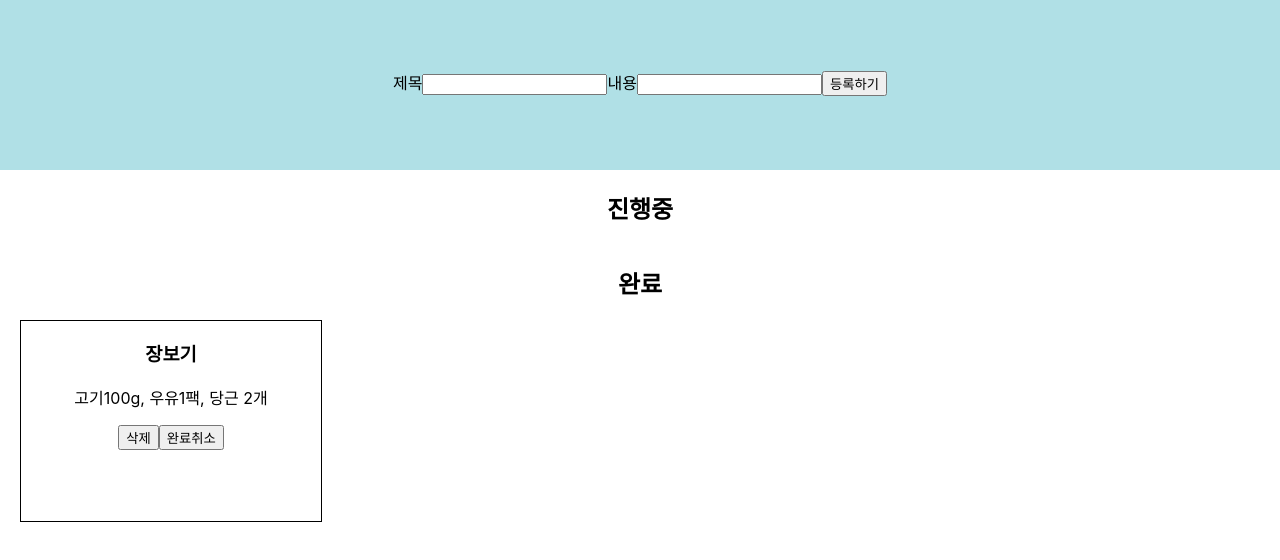
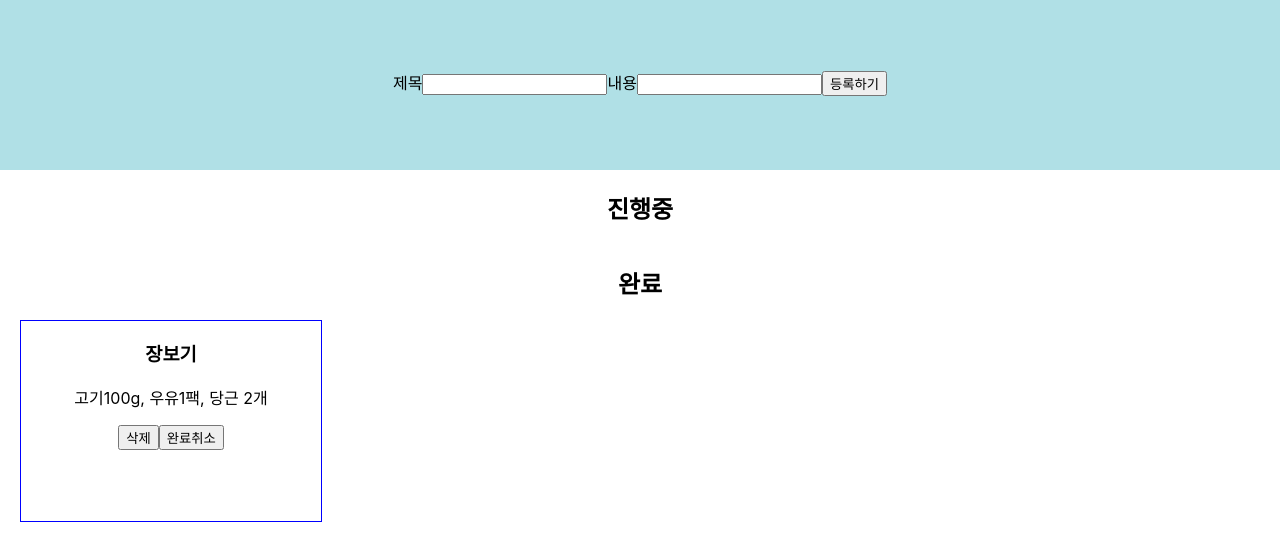
Before and after one commit to Laejun-Kim/todo-list2, a React (Create React App) app: page / in a window 1280 px wide. Shown: the top 560 px of the page. Built offline with nearby package versions, Linux system fonts and the light colour scheme.

Commit message:
Update Todo.jsx

```diff
--- a/src/components/Todo.jsx
+++ b/src/components/Todo.jsx
@@ -7,7 +7,7 @@ const StDiv = styled.div`
   margin-left: 20px;
 `;
 const StTodoDiv = styled.div`
-  border: 1px solid black;
+  border: 1px solid ${(props) => (props.isDone ? "blue" : "red")};
   width: 300px;
   height: 200px;
 `;
@@ -37,7 +37,7 @@ const Todo = ({ toDos, setToDos }) => {
           .filter((item) => item.isDone === false)
           .map((item) => {
             return (
-              <StTodoDiv key={item.id}>
+              <StTodoDiv key={item.id} isDone={item.isDone}>
                 <h3>{item.title}</h3>
                 <p>{item.content}</p>
                 <div>
@@ -54,7 +54,7 @@ const Todo = ({ toDos, setToDos }) => {
           .filter((item) => item.isDone === true)
           .map((item) => {
             return (
-              <StTodoDiv key={item.id}>
+              <StTodoDiv key={item.id} isDone={item.isDone}>
                 <h3>{item.title}</h3>
                 <p>{item.content}</p>
                 <div>
```
